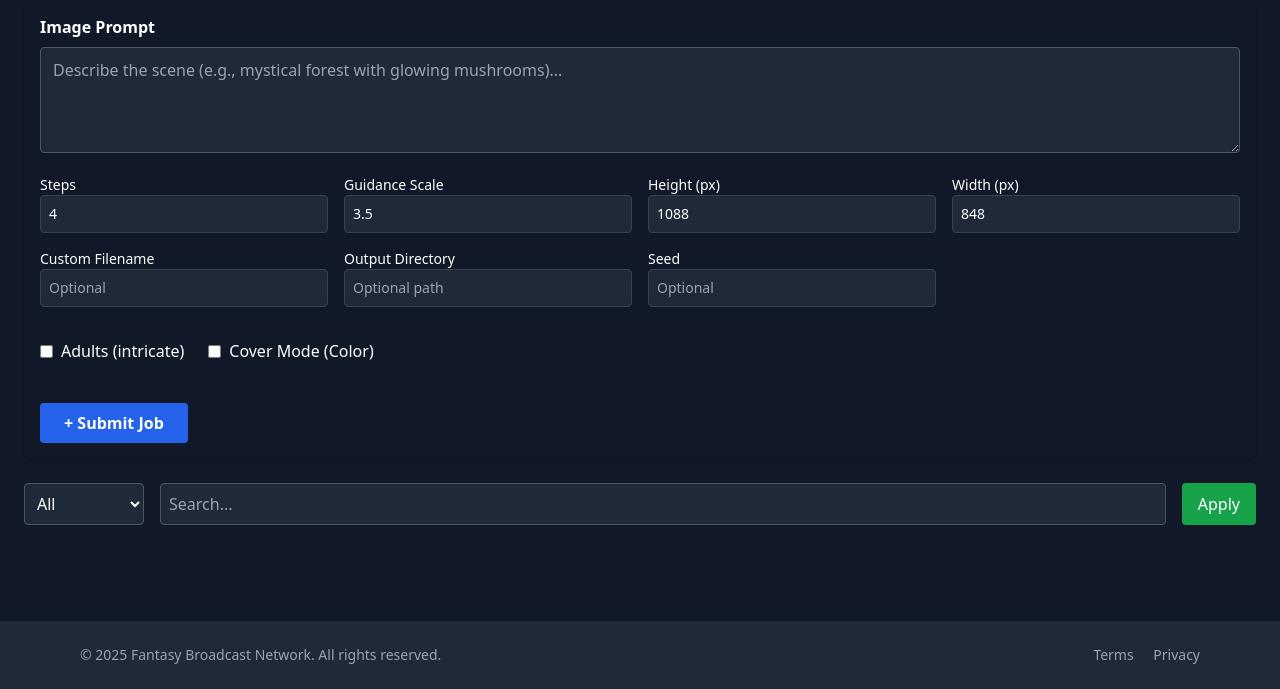
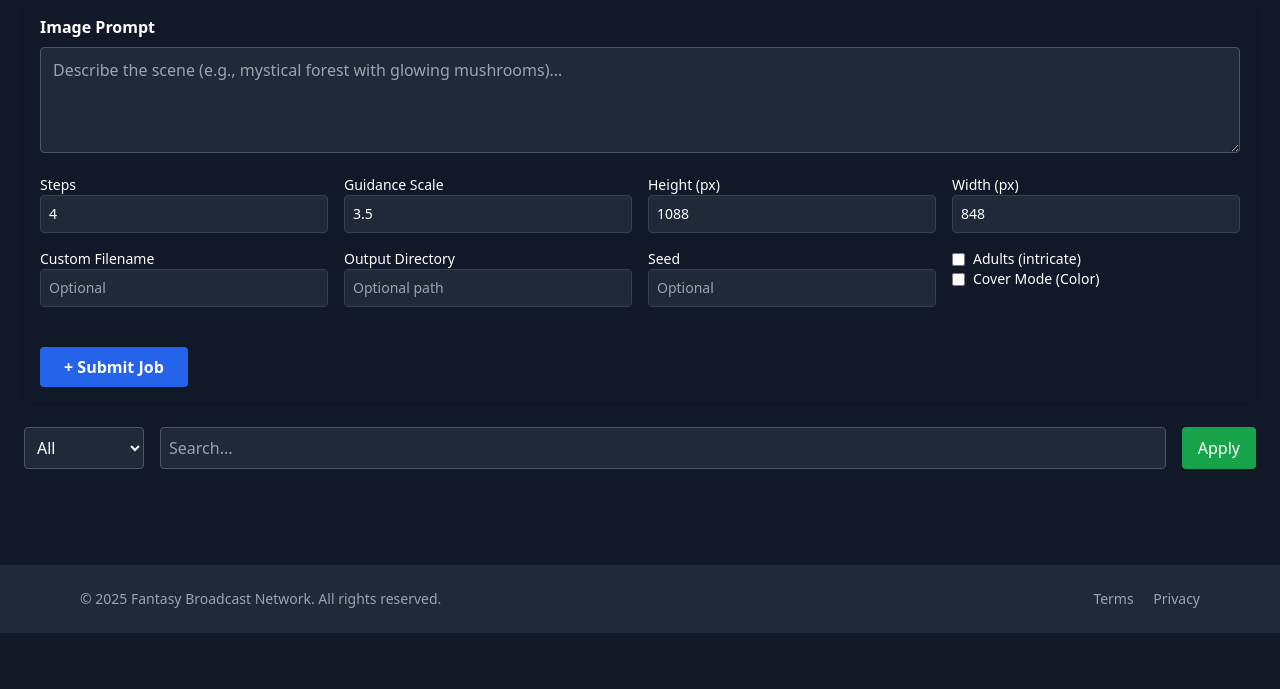
Before and after one commit to Hisha/FBN_Publishing, a FastAPI app: page /jobs in a window 1280 px wide. Shown: the part 197-886 px from the top of the page. After the commit the page ends 830 px from the top, so only its background shows below. Run offline with FastAPI, Linux system fonts and the light colour scheme; the visitor is signed in with stand-in values (Sample User, id 1); data that the repository does not hold is empty; some libraries are stand-ins or nearby versions.

Commit message:
Update jobs.html

```diff
--- a/templates/jobs.html
+++ b/templates/jobs.html
@@ -62,10 +62,8 @@
       <input type="number" name="seed" id="seed"
         class="w-full p-2 bg-gray-800 rounded border border-gray-700" placeholder="Optional">
     </div>
-  </div>
-
     <!-- Flags -->
-  <div class="flex items-center gap-6 text-white mt-4">
+    <div>
       <label class="flex items-center gap-2">
         <input type="checkbox" name="adults" class="accent-blue-500">
           Adults (intricate)
@@ -74,6 +72,7 @@
         <input type="checkbox" name="cover_mode" class="accent-green-500">
           Cover Mode (Color)
       </label>
+    </div>
   </div>
 
   <!-- Submit -->
```
Lines whose indentation alone changed are shown as unchanged.
